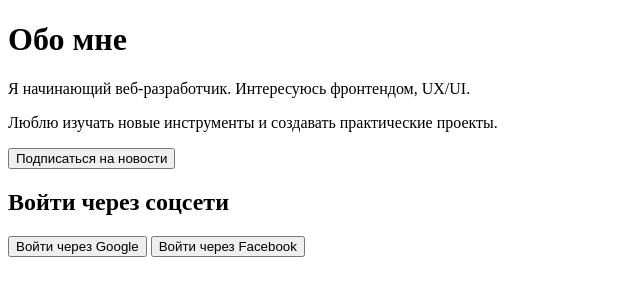
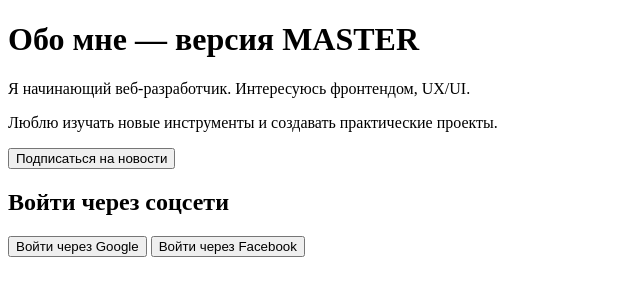
Before and after one commit to tolikNyash/profile-site, a plain HTML site: page index.html in a window 1280 px wide. Shown: the whole page, without its empty margins (0-640 px from the left). Drawn offline with Linux system fonts and the light colour scheme.

Commit message:
Изменение заголовка в master

```diff
--- a/index.html
+++ b/index.html
@@ -5,7 +5,7 @@
     <title>Обо мне</title>
 </head>
 <body>
-    <h1>Обо мне</h1>
+    <h1>Обо мне — версия MASTER</h1>
     <p>Я начинающий веб-разработчик. Интересуюсь фронтендом, UX/UI.</p>
     <p>Люблю изучать новые инструменты и создавать практические проекты.</p>
 	<button>Подписаться на новости</button>
```
